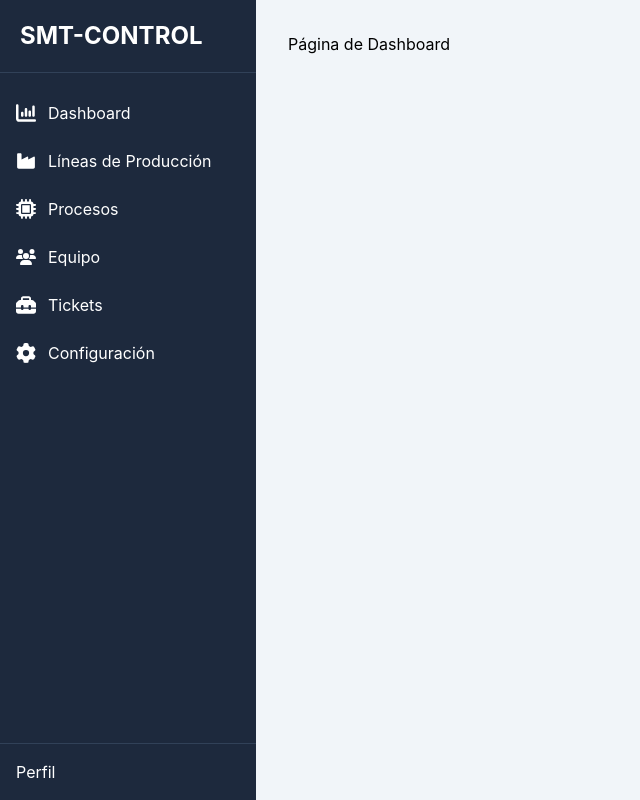
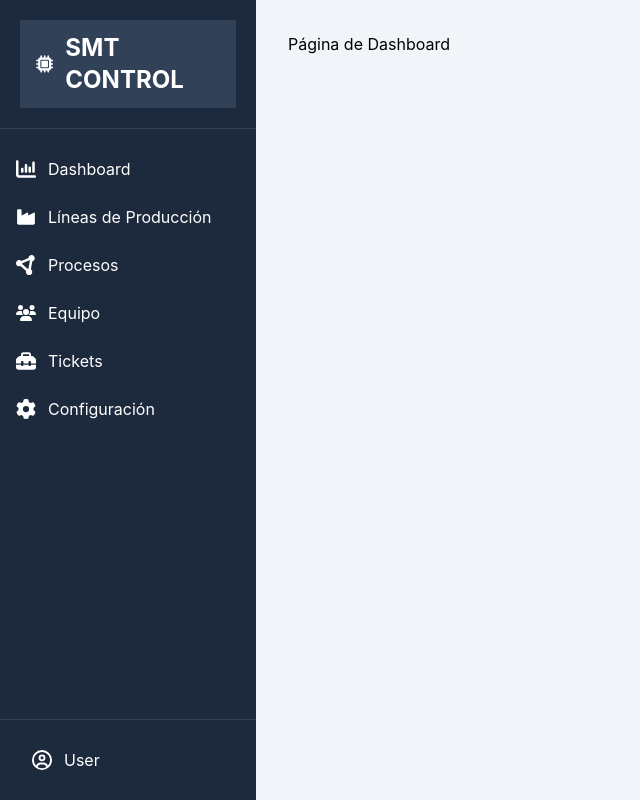
Before and after one commit to JohanCacerez/smt-control, a React (Vite) app: page / in a window 1280 px wide. Shown: the whole page, without its empty margins (0-640 px from the left). Built offline with nearby package versions, Linux system fonts and the light colour scheme.

Commit message:
se añaden enlaces

```diff
--- a/src/components/organism/Sidebar.tsx
+++ b/src/components/organism/Sidebar.tsx
@@ -6,7 +6,7 @@ export const Sidebar = () => {
     <aside className="w-64 h-screen bg-slate-800 flex flex-col">
       {/* Sección del Logo/Título */}
       <div className="p-5 text-white text-2xl font-bold border-b border-slate-700">
-        SMT-CONTROL
+        <NavItem to="/" label="SMT CONTROL" iconName="FaMicrochip" />
       </div>
 
       {/* Contenedor de la navegación */}
@@ -17,14 +17,16 @@ export const Sidebar = () => {
           label="Líneas de Producción"
           iconName="FaIndustry"
         />
-        <NavItem to="/process" label="Procesos" iconName="FaMicrochip" />
+        <NavItem to="/process" label="Procesos" iconName="FaCircleNodes" />
         <NavItem to="/team" label="Equipo" iconName="FaUsers" />
         <NavItem to="/tickets" label="Tickets" iconName="FaToolbox" />
         <NavItem to="/settings" label="Configuración" iconName="FaGear" />
       </nav>
 
       {/* Opcional: Sección del Perfil de Usuario al final */}
-      <div className="p-4 border-t border-slate-700 text-white">Perfil</div>
+      <div className="p-4 border-t border-slate-700 text-white">
+        <NavItem to="/dashboard" label="User" iconName="FaRegCircleUser" />
+      </div>
     </aside>
   );
 };
```
